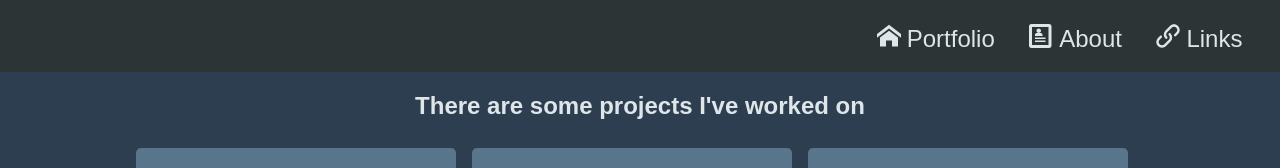
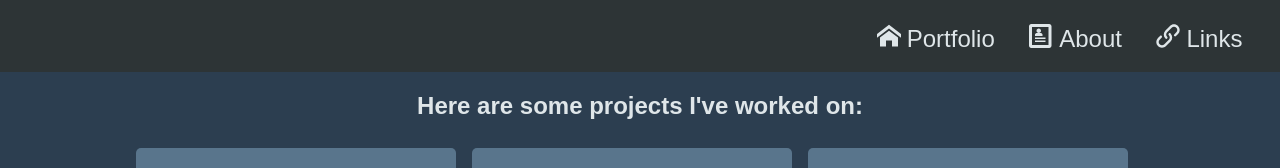
Before and after one commit to timothymathison/timothymathison.github.io, a website built with webpack: page index.html in a window 1280 px wide. Shown: the top 168 px of the page. Built offline with nearby package versions, Linux system fonts and the light colour scheme.

Commit message:
Fix title wording

```diff
--- a/index.html
+++ b/index.html
@@ -27,7 +27,7 @@
         </div>
     </header>
     <div class="body">
-        <h2>There are some projects I've worked on</h2>
+        <h2>Here are some projects I've worked on:</h2>
         <div id="project-list" class="flex-widgets">
         </div>
     </div>
```
